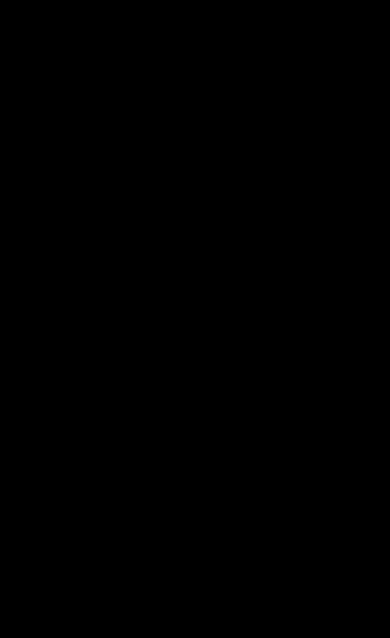
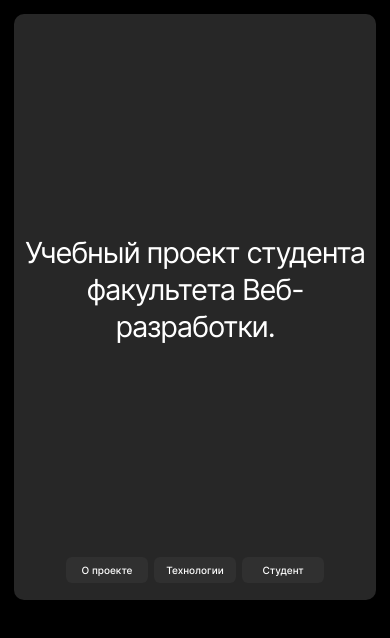
Before and after one commit to NatalyMaxi/movies-explorer-frontend, a React (Create React App) app: page / in a window 390 px wide. Shown: the top 638 px of the page. Built offline with nearby package versions, Linux system fonts and the light colour scheme.

Commit message:
Реализовать компоненты promo и NavBar

```diff
--- a/src/components/App/App.js
+++ b/src/components/App/App.js
@@ -1,8 +1,10 @@
 import './App.css';
+import Main from '../Main';
 
 function App() {
   return (
     <div className="App">
+      <Main />
     </div>
   );
 }
--- /dev/null
+++ b/src/components/Main.js
@@ -0,0 +1,13 @@
+import Promo from "./Promo/Promo";
+
+const Main = () => {
+   return (
+      <>
+         <Promo />
+      </>
+   );
+}
+
+export default Main;
+
+// Main — компонент страницы «О проекте». Сщдержит только презентационные компоненты, за исключением шапки навигации
--- /dev/null
+++ b/src/components/NavBar/NavBar.css
@@ -0,0 +1,54 @@
+.navbar__menu {
+   display: flex;
+   justify-content: space-between;
+   width: 308px;
+   list-style: none;
+   margin: 0 auto;
+   padding: 0;
+}
+
+.navbar__menu-item {
+   display: flex;
+   align-items: center;
+   justify-content: center;
+   width: 96px;
+   height: 36px;
+   border-radius: 10px;
+   background: #303030;
+   cursor: pointer;
+}
+
+.navbar__menu-item:hover {
+   transition: opacity 0.5s linear;
+   opacity: 0.5;
+}
+
+.navbar__link {
+   text-decoration: none;
+   font-weight: 500;
+   font-size: 12px;
+   line-height: 16px;
+   color: #ffffff;
+}
+
+@media screen and (max-width: 768px) {
+   .navbar__menu {
+      margin-bottom: 30px;
+   }
+}
+
+@media screen and (max-width: 420px) {
+   .navbar__menu {
+      width: 258px;
+      margin-bottom: 17px;
+   }
+
+   .navbar__menu-item {
+   width: 82px;
+   height: 26px;
+   border-radius: 6px;
+}
+   .navbar__link {
+      font-size: 10px;
+   }
+}
--- /dev/null
+++ b/src/components/NavBar/NavBar.js
@@ -0,0 +1,23 @@
+import './NavBar.css'
+
+const NavBar = () => {
+   return (
+      <nav className="navbar">
+         <ul className="navbar__menu">
+            <li className="navbar__menu-item">
+               <a className="navbar__link" href="#about-project">О проекте</a>
+            </li>
+            <li className="navbar__menu-item">
+               <a className="navbar__link" href="#technologies">Технологии</a>
+            </li>
+            <li className="navbar__menu-item">
+               <a className="navbar__link" href="#student">Студент</a>
+            </li>
+         </ul>
+      </nav>
+   )
+}
+
+export default NavBar;
+
+//NavBar — компонент с навигацией по странице «О проекте».
--- /dev/null
+++ b/src/components/Promo/Promo.css
@@ -0,0 +1,42 @@
+.promo {
+   display: flex;
+   flex-direction: column;
+   width: calc(100% - 40px);
+   max-width: 1200px;
+   min-height: 493px;
+   margin: 20px auto 0;
+   border-radius: 10px;
+   background: #272727;
+}
+
+.promo__title {
+   max-width: 730px;
+   font-weight: 400;
+   font-size: 50px;
+   line-height: 58px;
+   text-align: center;
+   letter-spacing: -0.04em;
+   margin: 160px auto 151px;
+   color: #ffffff;
+}
+
+@media screen and (max-width: 768px) {
+   .promo__title {
+      max-width: 680px;
+      font-size: 40px;
+      line-height: 52px;
+      margin: 350px 24px 314px;
+   }
+}
+
+@media screen and (max-width: 420px) {
+   .promo {
+      width: calc(100% - 28px);
+      margin-top: 14px;
+   }
+   .promo__title {
+      font-size: 29px;
+      line-height: 37px;
+      margin: 220px auto 212px;
+   }
+}
--- /dev/null
+++ b/src/components/Promo/Promo.js
@@ -0,0 +1,15 @@
+import './Promo.css';
+import NavBar from '../NavBar/NavBar';
+
+const Promo = () => {
+   return (
+      <section className="promo">
+         <h1 className="promo__title">Учебный проект студента факультета Веб-разработки.</h1>
+         <NavBar />
+      </section>
+   )
+}
+
+export default Promo;
+
+// Promo — компонент с вёрсткой баннера страницы «О проекте».
```
